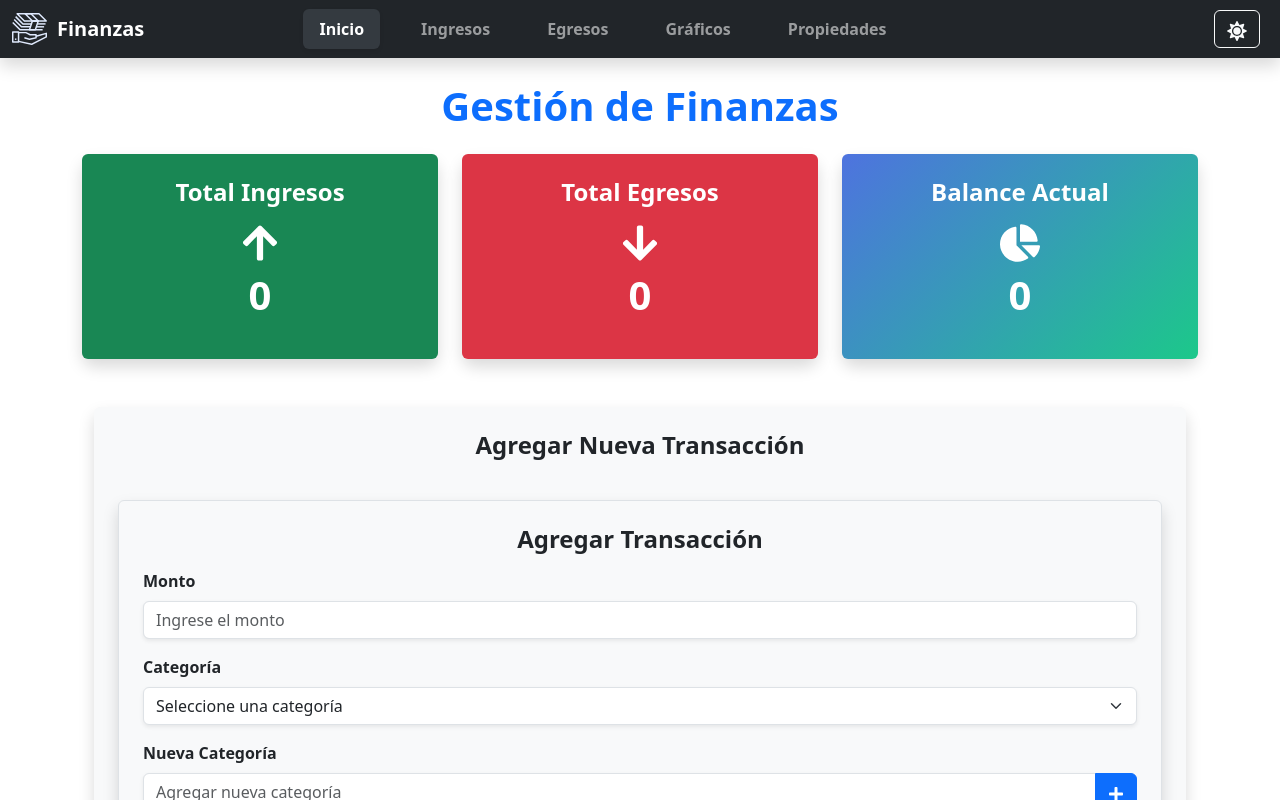
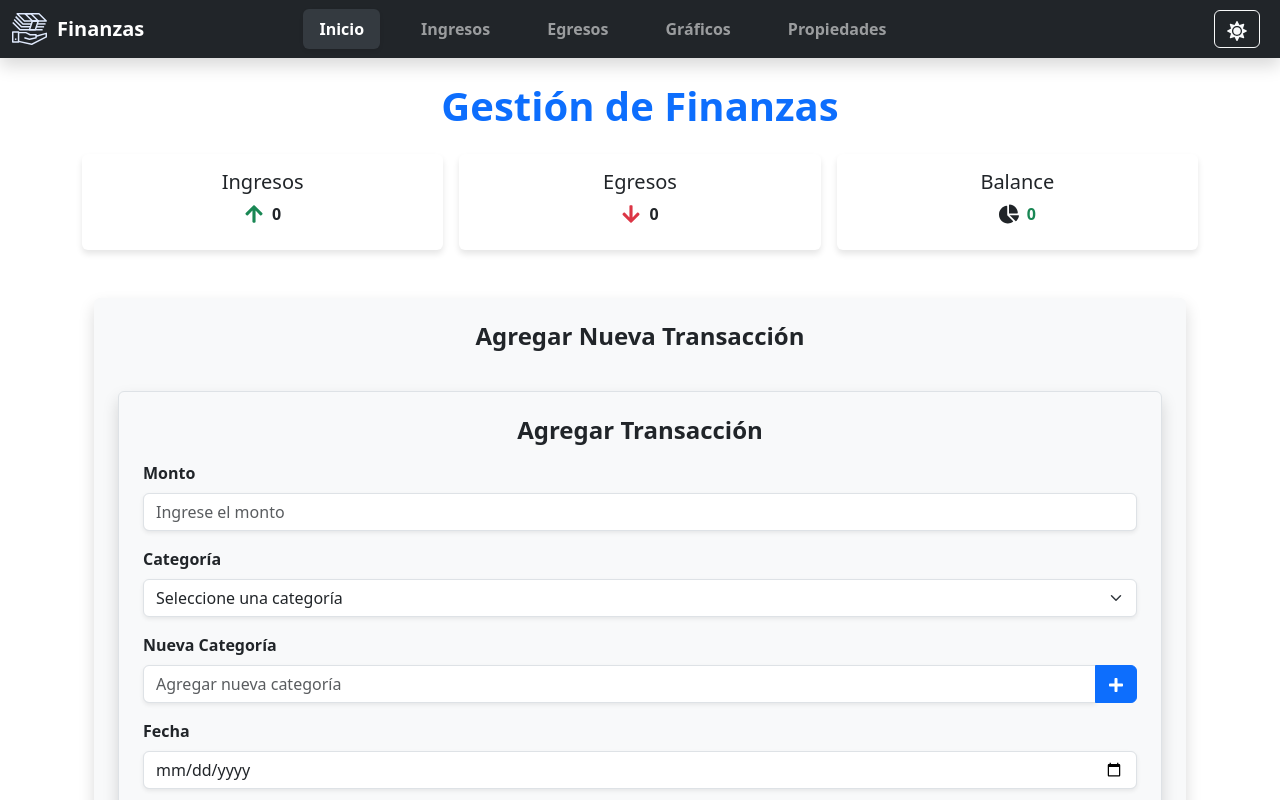
Before and after one commit to WildoFari/Finance-Tracker., a React (Create React App) app: page / in a window 1280 px wide. Shown: the top 800 px of the page. Built offline with nearby package versions, Linux system fonts and the light colour scheme.

Commit message:
Dashboard styling changes

```diff
--- a/src/components/Dashboard.js
+++ b/src/components/Dashboard.js
@@ -26,41 +26,41 @@ const Dashboard = () => {
         <div className="container my-4">
             <h1 className="text-center mb-4 fw-bold text-primary">Gestión de Finanzas</h1>
 
-            <div className="row text-center g-4">
+            <div className="row text-center g-3">
                 <div className="col-md-4">
-                    <div className="card shadow border-0 rounded-lg">
-                        <div className="card-body bg-success text-white rounded py-4">
-                            <h4 className="card-title mb-3">Total Ingresos</h4>
-                            <FaArrowUp className="fs-1 mb-2" />
-                            <p className="display-6 fw-bold">{formatCurrency(ingresos)}</p>
+                    <div className="card border-0">
+                        <div className="card-body py-3">
+                            <h5 className="mb-2">Ingresos</h5>
+                            <div className="d-flex align-items-center justify-content-center mb-2">
+                                <FaArrowUp className="fs-5 me-2 text-success" />
+                                <span className="fw-semibold">{formatCurrency(ingresos)}</span>
+                            </div>
                         </div>
                     </div>
                 </div>
 
                 <div className="col-md-4">
-                    <div className="card shadow border-0 rounded-lg">
-                        <div className="card-body bg-danger text-white rounded py-4">
-                            <h4 className="card-title mb-3">Total Egresos</h4>
-                            <FaArrowDown className="fs-1 mb-2" />
-                            <p className="display-6 fw-bold">{formatCurrency(egresos)}</p>
+                    <div className="card border-0">
+                        <div className="card-body py-3">
+                            <h5 className="mb-2">Egresos</h5>
+                            <div className="d-flex align-items-center justify-content-center mb-2">
+                                <FaArrowDown className="fs-5 me-2 text-danger" />
+                                <span className="fw-semibold">{formatCurrency(egresos)}</span>
+                            </div>
                         </div>
                     </div>
                 </div>
 
                 <div className="col-md-4">
-                    <div className="card shadow border-0 rounded-lg">
-                        <div
-                            className="card-body text-white rounded py-4"
-                            style={{
-                                background: balance >= 0
-                                    ? 'linear-gradient(135deg, #4e73df, #1cc88a)'
-                                    : 'linear-gradient(135deg, #e74a3b, #f6c23e)',
-                                color: '#fff',
-                            }}
-                        >
-                            <h4 className="card-title mb-3">Balance Actual</h4>
-                            <FaChartPie className="fs-1 mb-2" />
-                            <p className="display-6 fw-bold">{formatCurrency(balance)}</p>
+                    <div className="card border-0">
+                        <div className="card-body py-3">
+                            <h5 className="mb-2">Balance</h5>
+                            <div className="d-flex align-items-center justify-content-center mb-2">
+                                <FaChartPie className="fs-5 me-2" />
+                                <span className={`fw-semibold ${balance >= 0 ? 'text-success' : 'text-danger'}`}>
+                                    {formatCurrency(balance)}
+                                </span>
+                            </div>
                         </div>
                     </div>
                 </div>
```
